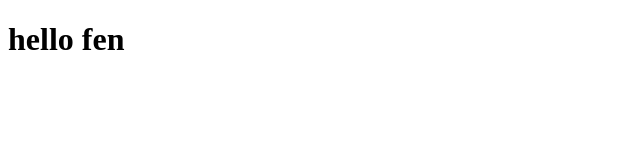
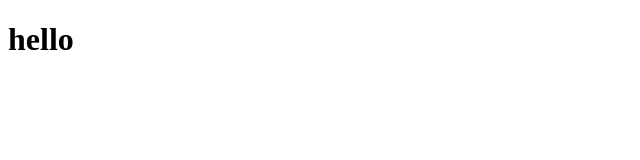
Before and after one commit to luc-oper/duan10, a plain HTML site: page index.html in a window 1280 px wide. Shown: the full height of the page, 0-640 px from the left. Drawn offline with Linux system fonts and the light colour scheme.

Commit message:
2. second

```diff
--- a/index.html
+++ b/index.html
@@ -1,11 +1,11 @@
 <!DOCTYPE html>
 <html lang="en">
-<head>
-    <meta charset="UTF-8">
-    <meta name="viewport" content="width=device-width, initial-scale=1.0">
+  <head>
+    <meta charset="UTF-8" />
+    <meta name="viewport" content="width=device-width, initial-scale=1.0" />
     <title>Bài 10</title>
-</head>
-<body>
-    <h1>hello fen</h1>
-</body>
+  </head>
+  <body>
+    <h1>hello</h1>
+  </body>
 </html>
```
